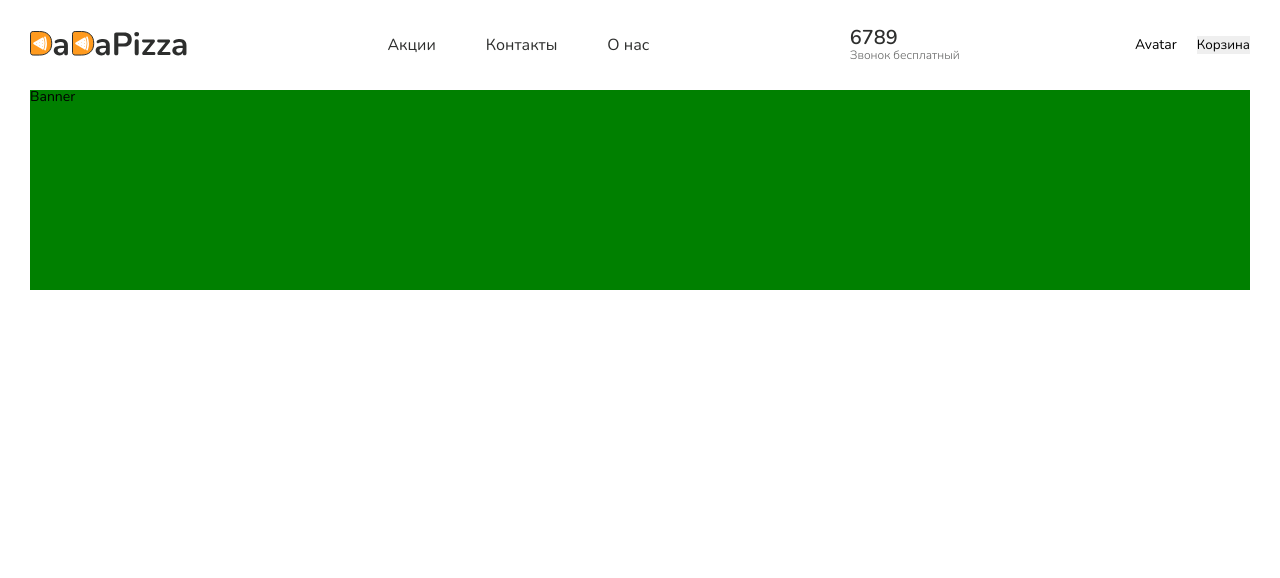
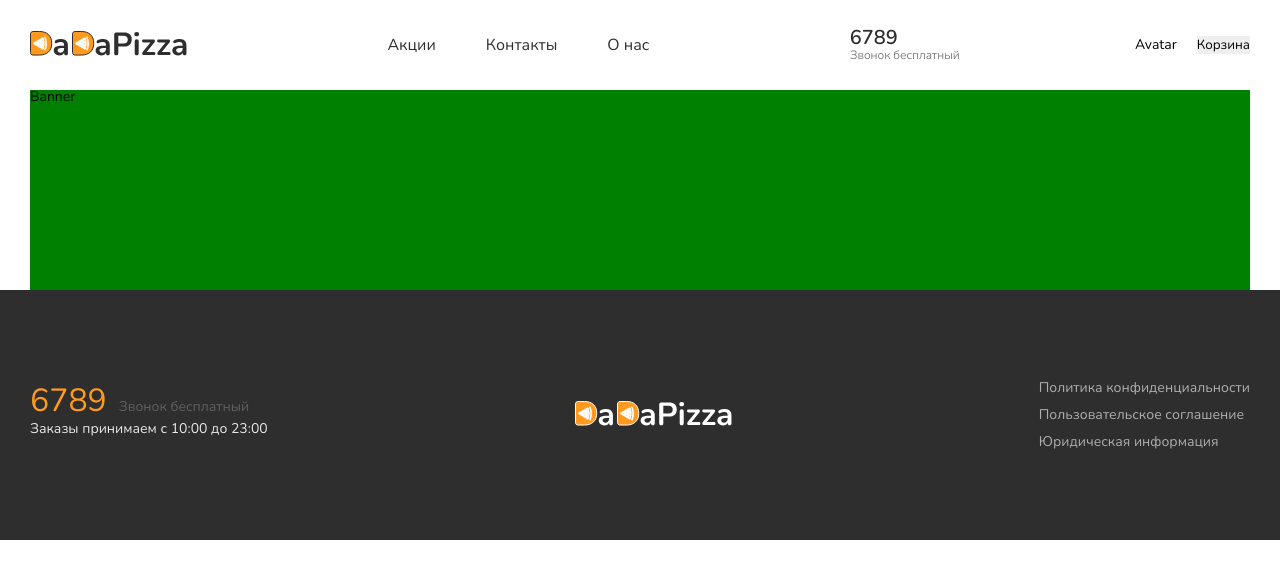
Before and after one commit to Leonard94/e-commerce, a React (Create React App) app: page / in a window 1280 px wide. Shown: the top 578 px of the page. Built offline with nearby package versions, Linux system fonts and the light colour scheme; no server answers.

Commit message:
Created Footer

```diff
--- a/src/App.tsx
+++ b/src/App.tsx
@@ -3,6 +3,7 @@ import { Routes, Route } from 'react-router-dom'
 import { Header } from '@components/Layouts/Header/Header'
 import { HomePage } from '@pages/HomePage/HomePage'
 import { OrderPage } from '@pages/OrderPage/OrderPage'
+import { Footer } from '@components/Layouts/Footer/Footer'
 
 export const App = () => {
   return (
@@ -16,6 +17,7 @@ export const App = () => {
         <Route path='/about' element={<h1>О нас</h1>} />
         <Route path='*' element={<h1>Page not found</h1>} />
       </Routes>
+      <Footer />
     </>
   )
 }
--- a/src/components/Layouts/Footer/Footer.tsx
+++ b/src/components/Layouts/Footer/Footer.tsx
@@ -1,7 +1,31 @@
-import React from 'react'
+import * as Icons from '@assets/icons/index'
+
+import styles from './styles.module.scss'
 
 export const Footer = () => {
   return (
-    <div>Footer</div>
+    <footer className={styles.footer}>
+      <div className='container'>
+        <div className={styles.inner}>
+          <div className={styles.phone}>
+            <div className={styles.phone_number}>
+              <a href='https://t.me/Koleda_Vladislav'>6789</a>
+              <span>Звонок бесплатный</span>
+            </div>
+            <div className={styles.phone_info}>
+              Заказы принимаем с 10:00 до 23:00
+            </div>
+          </div>
+          <div className={styles.logo}>
+            <Icons.LogoLight />
+          </div>
+          <ul className={styles.info}>
+            <li>Политика конфиденциальности</li>
+            <li>Пользовательское соглашение</li>
+            <li>Юридическая информация</li>
+          </ul>
+        </div>
+      </div>
+    </footer>
   )
 }
--- /dev/null
+++ b/src/components/Layouts/Footer/styles.module.scss
@@ -0,0 +1,48 @@
+@import '@styles/variables';
+@import '@styles/typography';
+
+.footer {
+  background: $color-text-main;
+}
+
+.inner {
+  display: flex;
+  align-items: center;
+  justify-content: space-between;
+
+  padding: 90px 0;
+}
+
+.phone {
+  font-weight: 400;
+  line-height: 120%;
+  font-size: 14px;
+
+  &_number {
+    margin-bottom: 5px;
+
+    a {
+      font-size: 32px;
+      color: $color-accent-main;
+    }
+    span {
+      color: $color-text-light;
+      padding-left: 12px;
+    }
+  }
+  &_info {
+    color: $color-background-dark;
+  }
+}
+
+.info {
+  li {
+    font-size: 14px;
+    line-height: 120%;
+    color: #AEAEAE;
+
+    &:not(:last-child) {
+      margin-bottom: 10px;
+    }
+  }
+}
--- a/src/components/Layouts/Header/components/Phone/Phone.tsx
+++ b/src/components/Layouts/Header/components/Phone/Phone.tsx
@@ -3,7 +3,7 @@ import styles from './styles.module.scss'
 export const Phone = () => {
   return (
     <div className={styles.phone}>
-      <a href='tel:6789' className={styles.phone_number}>
+      <a href='https://t.me/Koleda_Vladislav' className={styles.phone_number}>
         6789
       </a>
       <span className={styles.phone_description}>Звонок бесплатный</span>
```
Also changed, not shown: src/assets/icons/logo-light.svg.
